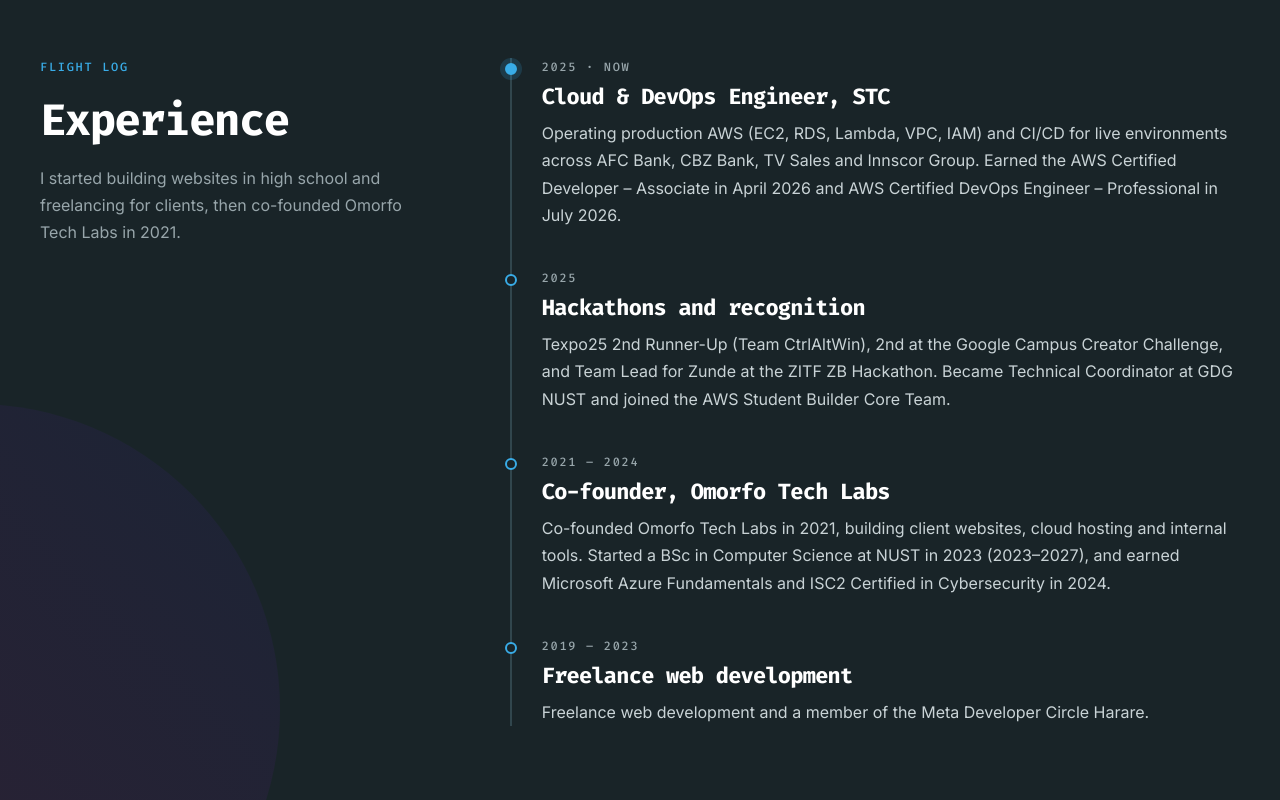
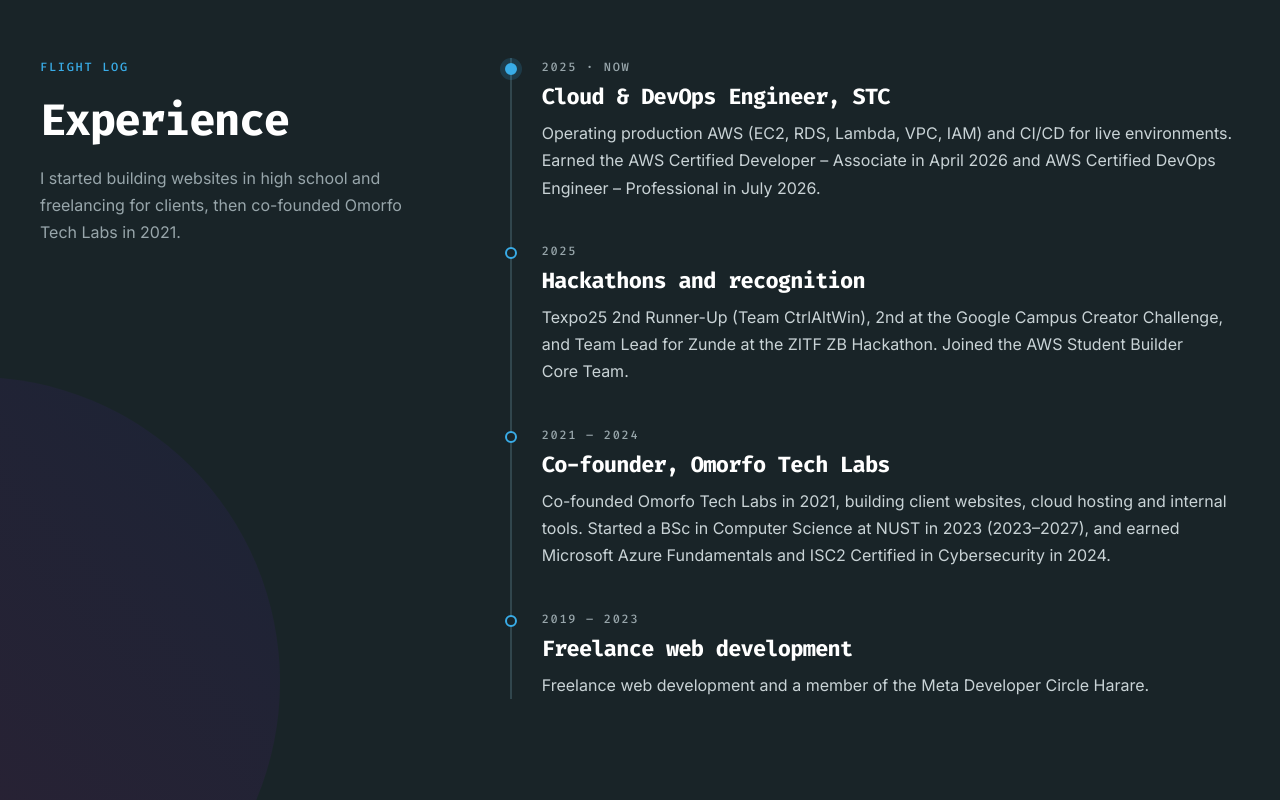
Before and after one commit to MufaroDKaseke/momo, a plain HTML site: page index.html in a window 1280 px wide. Shown: the part 2120-2920 px from the top of the page. Drawn offline with Linux system fonts and the light colour scheme.

Commit message:
Remove coordinator references and STC client names

```diff
--- a/index.html
+++ b/index.html
@@ -154,8 +154,8 @@
       <section class="section experience" id="experience" aria-labelledby="experience-title">
         <div class="experience-intro"><p class="eyebrow">Flight log</p><h2 id="experience-title">Experience</h2><p>I started building websites in high school and freelancing for clients, then co-founded Omorfo Tech Labs in 2021.</p></div>
         <ol class="timeline">
-          <li><p class="eyebrow">2025 · Now</p><h3>Cloud &amp; DevOps Engineer, STC</h3><p>Operating production AWS (EC2, RDS, Lambda, VPC, IAM) and CI/CD for live environments across AFC Bank, CBZ Bank, TV Sales and Innscor Group. Earned the AWS Certified Developer – Associate in April 2026 and AWS Certified DevOps Engineer – Professional in July 2026.</p></li>
-          <li><p class="eyebrow">2025</p><h3>Hackathons and recognition</h3><p>Texpo25 2nd Runner-Up (Team CtrlAltWin), 2nd at the Google Campus Creator Challenge, and Team Lead for Zunde at the ZITF ZB Hackathon. Became Technical Coordinator at GDG NUST and joined the AWS Student Builder Core Team.</p></li>
+          <li><p class="eyebrow">2025 · Now</p><h3>Cloud &amp; DevOps Engineer, STC</h3><p>Operating production AWS (EC2, RDS, Lambda, VPC, IAM) and CI/CD for live environments. Earned the AWS Certified Developer – Associate in April 2026 and AWS Certified DevOps Engineer – Professional in July 2026.</p></li>
+          <li><p class="eyebrow">2025</p><h3>Hackathons and recognition</h3><p>Texpo25 2nd Runner-Up (Team CtrlAltWin), 2nd at the Google Campus Creator Challenge, and Team Lead for Zunde at the ZITF ZB Hackathon. Joined the AWS Student Builder Core Team.</p></li>
           <li><p class="eyebrow">2021 – 2024</p><h3>Co-founder, Omorfo Tech Labs</h3><p>Co-founded Omorfo Tech Labs in 2021, building client websites, cloud hosting and internal tools. Started a BSc in Computer Science at NUST in 2023 (2023–2027), and earned Microsoft Azure Fundamentals and ISC2 Certified in Cybersecurity in 2024.</p></li>
           <li><p class="eyebrow">2019 – 2023</p><h3>Freelance web development</h3><p>Freelance web development and a member of the Meta Developer Circle Harare.</p></li>
         </ol>
@@ -191,7 +191,7 @@
         </section>
         <section class="credentials-card panel" aria-labelledby="community-title">
           <p class="eyebrow">Crew</p><h2 id="community-title">Community</h2>
-          <p>Technical Coordinator at GDG NUST, AWS Student Builder Core Team member, and a mentor to high-schoolers learning to code.</p>
+          <p>AWS Student Builder Core Team member and a mentor to high-schoolers learning to code.</p>
           <ul class="chips" aria-label="Communities"><li class="chip">GDG NUST</li><li class="chip">AWS Student Builder</li><li class="chip">ISC2 Zimbabwe</li><li class="chip">Meta Developer Circle Harare</li><li class="chip">Texpo25</li></ul>
           <details class="community-details"><summary>More community work <span aria-hidden="true">&nbsp;↓</span></summary><p>Member of AWS User Group Harare and GDG Harare; ISC2 Zimbabwe Founding Chapter member. Backend Developer for the Oxford-funded Smart Irrigation System and Volunteer Backend Developer at NUST Innovation Hub.</p></details>
         </section>
```
